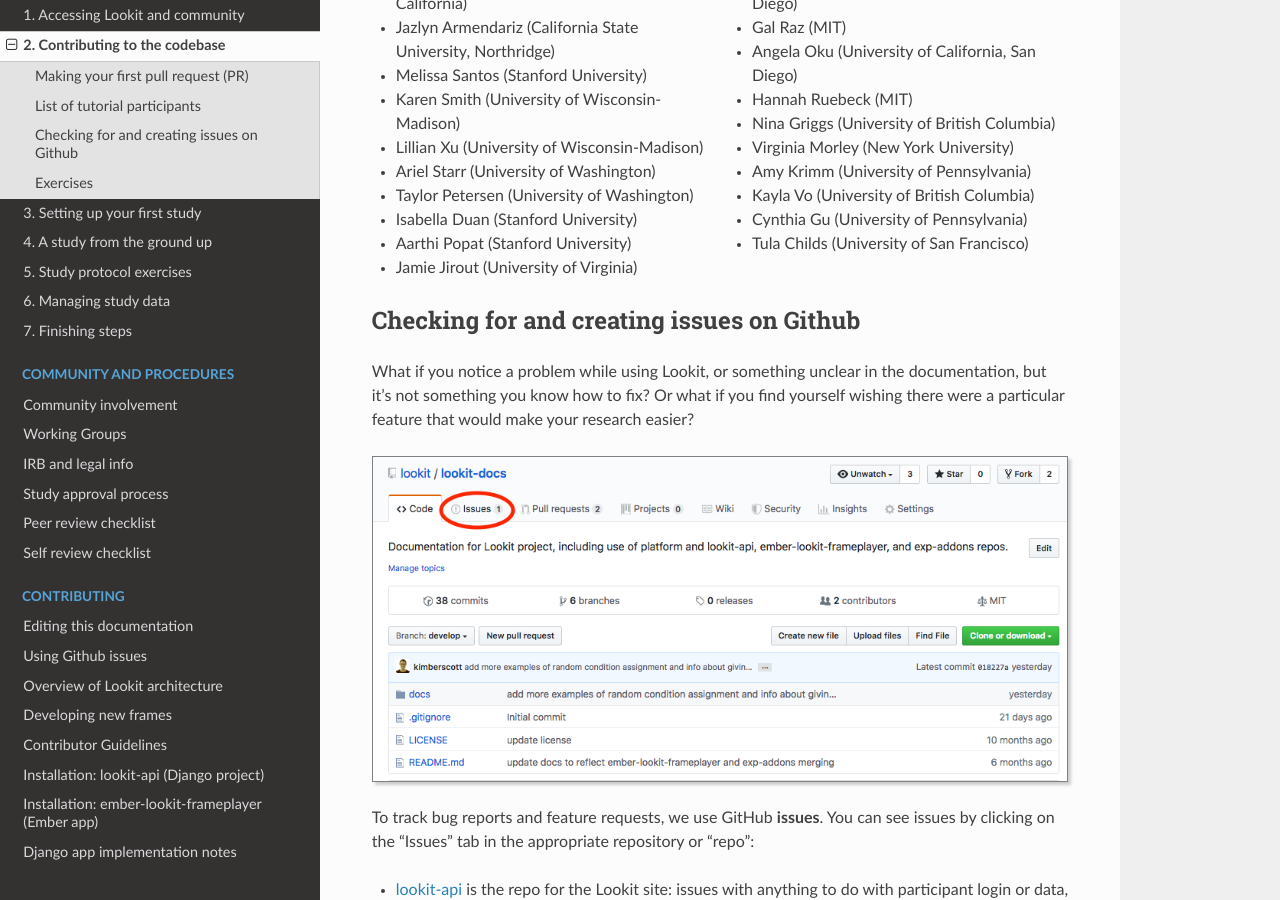
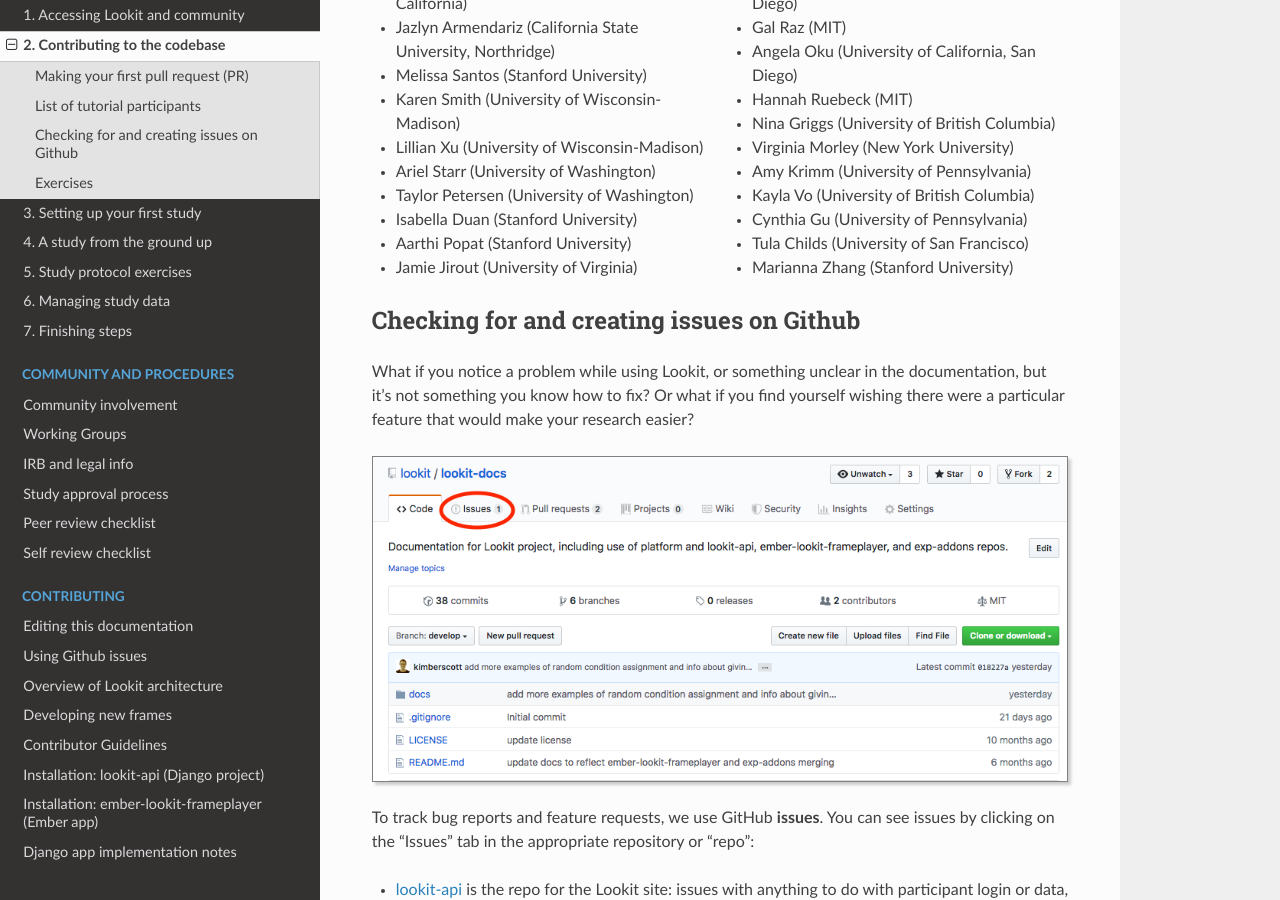
Before and after one commit to lookit/lookit-docs, a Sphinx documentation site: the page built from docs/source/tutorial-contributing.rst, in a window 1280 px wide and 900 px high, scrolled down 6417 px. Built offline with Sphinx 7.4.7 and the Read the Docs theme 2.0.0, drawn with Linux system fonts in a browser that asks for light colours.

Commit message:
added me to tutorial participants

```diff
--- a/docs/source/tutorial-contributing.rst
+++ b/docs/source/tutorial-contributing.rst
@@ -222,6 +222,7 @@
 - Kayla Vo (University of British Columbia)
 - Cynthia Gu (University of Pennsylvania)
 - Tula Childs (University of San Francisco)
+- Marianna Zhang (Stanford University)
 
 .. _Github issues overview:
 
```
